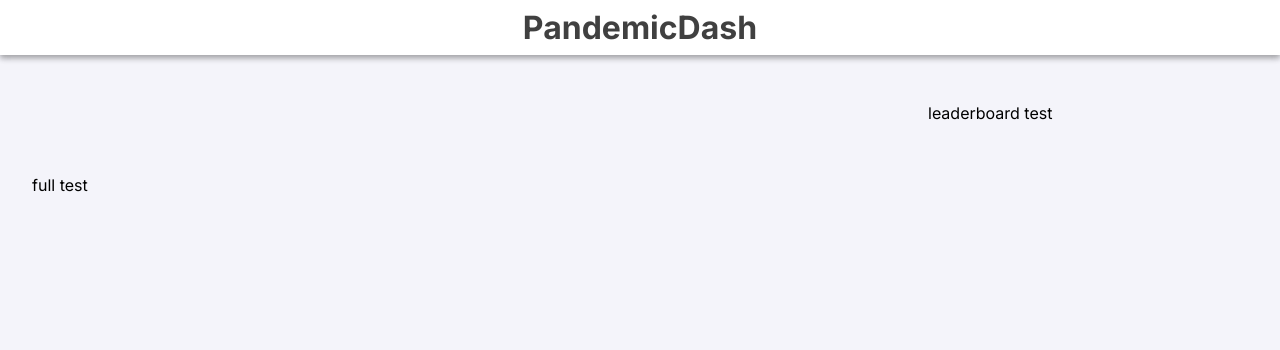
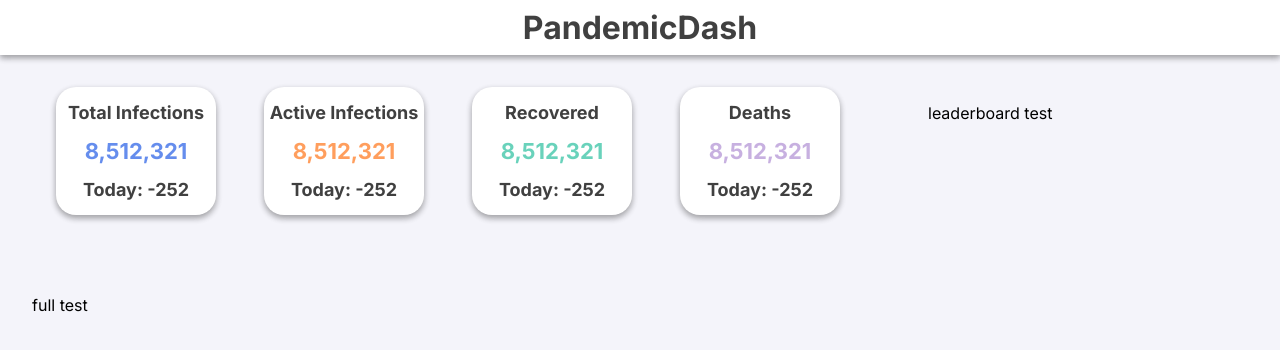
Before and after one commit to CFKeef/PandemicDashboard, a React (Create React App) app: page / in a window 1280 px wide. Shown: the top 350 px of the page. Built offline with nearby package versions, Linux system fonts and the light colour scheme.

Commit message:
Cards styled and structured
The todays report cards are as in title.

Not hooked up yet to the back end, will structure the rest of the site before doing the back

```diff
--- a/package.json
+++ b/package.json
@@ -6,6 +6,9 @@
     "@testing-library/jest-dom": "^4.2.4",
     "@testing-library/react": "^9.5.0",
     "@testing-library/user-event": "^7.2.1",
+    "axios": "^0.19.2",
+    "cors": "^2.8.5",
+    "express": "^4.17.1",
     "react": "^16.13.1",
     "react-dom": "^16.13.1",
     "react-scripts": "3.4.1"
--- a/src/Components/Header/Header.css
+++ b/src/Components/Header/Header.css
@@ -6,7 +6,7 @@
         background-color: white;
         box-shadow: 0 3px 6px rgba(0,0,0,0.16), 0 3px 6px rgba(0,0,0,0.23);
     }
-    h1{
+    .header-container h1{
         margin: 8px 0;
         color: rgba(0,0,0,.75);
         font-weight: 700;
--- a/src/Components/MiniCard/MiniCard.css
+++ b/src/Components/MiniCard/MiniCard.css
@@ -0,0 +1,34 @@
+@media screen and (min-width: 415px) and (max-width:1921px){
+    .minicard{
+        display: inline-block;
+        text-align: center;
+        background-color: white;
+        border-radius: 20px;
+        height: 100%;
+        width: 30%;
+        box-shadow: 0 3px 6px rgba(0,0,0,0.16), 0 3px 6px rgba(0,0,0,0.23);
+        margin: 0 1.5REM;
+    }
+    .minicard h2 {
+        font-weight: 700;
+        font-size: 18px;
+        color: rgba(0,0,0,.75);
+
+    }
+    .minicard h1{
+        font-weight: 700;
+        font-size: 22px;
+    }
+    .c1 {
+        color: rgba(50, 103, 231, .75);
+    }
+    .c2 {
+        color: rgba(255, 125, 39, .75);
+    }
+    .c3 {
+        color: rgba(55, 195,164, .75);
+    }
+    .c4 {
+        color: rgba(180,150,214,.75);
+    }
+}
--- a/src/Components/MiniCard/MiniCard.js
+++ b/src/Components/MiniCard/MiniCard.js
@@ -2,10 +2,12 @@ import React from 'react';
 
 import './MiniCard.css';
 
-const MiniCard = () => {
+const MiniCard = (props) => {
     return(
-        <div className={'minicard ' }>
-            <h1></h1>
+        <div className={'minicard' }>
+            <h2>{props.title}</h2>
+            <h1 className={props.id}>{props.count}</h1>
+            <h2>{'Today: ' + props.todays}</h2>
         </div>
     )
 }
--- a/src/Components/MiniDash/MiniDash.css
+++ b/src/Components/MiniDash/MiniDash.css
@@ -0,0 +1,7 @@
+@media screen and (min-width: 415px) and (max-width:1921px){
+    .minidash{
+        display: flex;
+        justify-content: space-around;
+        align-items: center;
+    }
+}
--- a/src/Components/MiniDash/MiniDash.js
+++ b/src/Components/MiniDash/MiniDash.js
@@ -1,5 +1,5 @@
 import React, {useState, useEffect} from 'react';
-import axios from 'axios';
+import Axios from 'axios';
 
 import './MiniDash.css';
 
@@ -7,16 +7,57 @@ import MiniCard from '../MiniCard/MiniCard.js';
 
 const MiniDash = () => {
     const [card1, setCard1] = useState({
-
+        id: 'c1',
+        title: 'Total Infections',
+        number: '8,512,321',
+        todaysnumber: '-252'
     })
-
-
-
+    const [card2, setCard2] = useState({
+        id:'c2',
+        title: 'Active Infections',
+        number: '8,512,321',
+        todaysnumber: '-252'
+    })
+    const [card3, setCard3] = useState({
+        id: 'c3',
+        title: 'Recovered',
+        number: '8,512,321',
+        todaysnumber: '-252'
+    })
+    const [card4, setCard4] = useState({
+        id: 'c4',
+        title: 'Deaths',
+        number: '8,512,321',
+        todaysnumber: '-252'
+    })
 
     // Return
     return(
         <div className="minidash">
-            <MiniCard />
+            <MiniCard
+                title={card1.title}
+                count={card1.number}
+                todays={card1.todaysnumber}
+                id={card1.id}
+            />
+            <MiniCard
+                title={card2.title}
+                count={card2.number}
+                todays={card2.todaysnumber}
+                id={card2.id}
+            />
+            <MiniCard
+                title={card3.title}
+                count={card3.number}
+                todays={card3.todaysnumber}
+                id={card3.id}
+            />
+            <MiniCard
+                title={card4.title}
+                count={card4.number}
+                todays={card4.todaysnumber}
+                id={card4.id}
+            />
         </div>
     )
 }
```
Also changed, not shown: src/server.js (added, +8 -0 lines), 1 other file (tests, documents, lock files or other folders).
